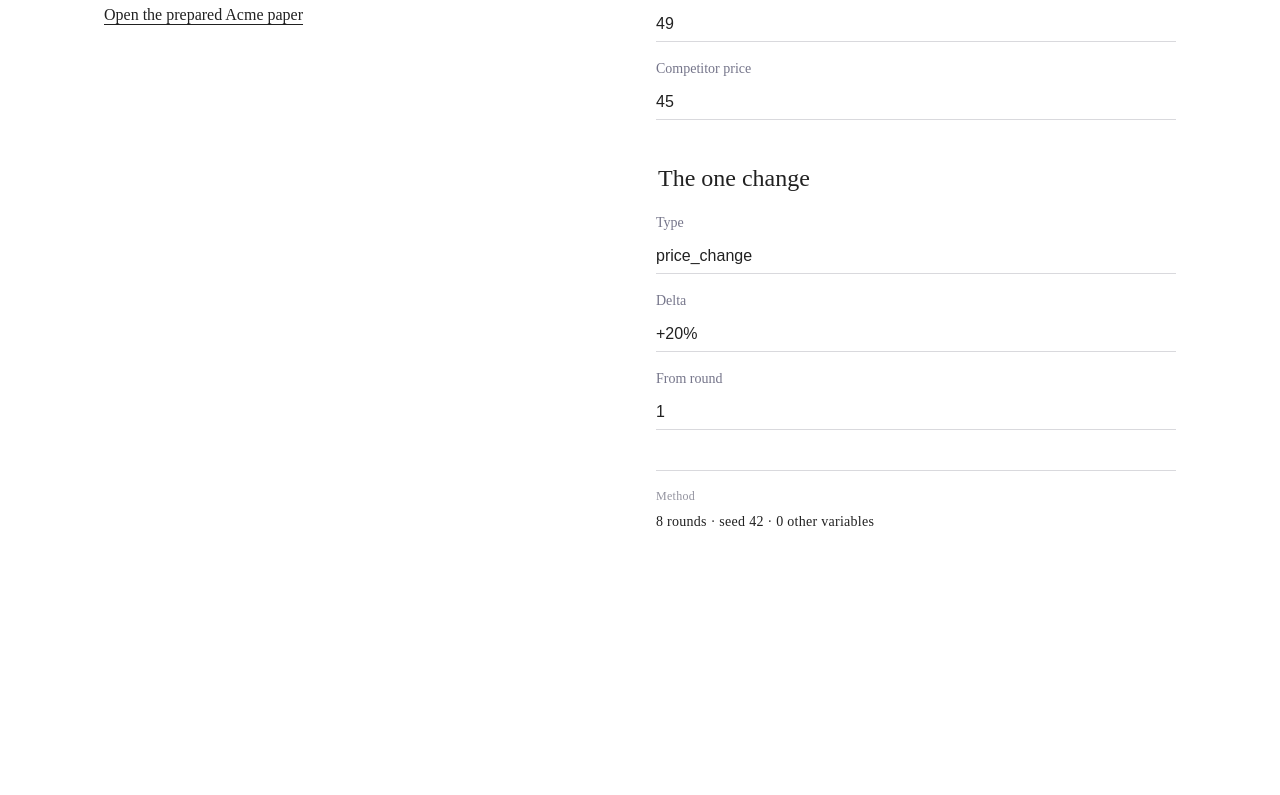
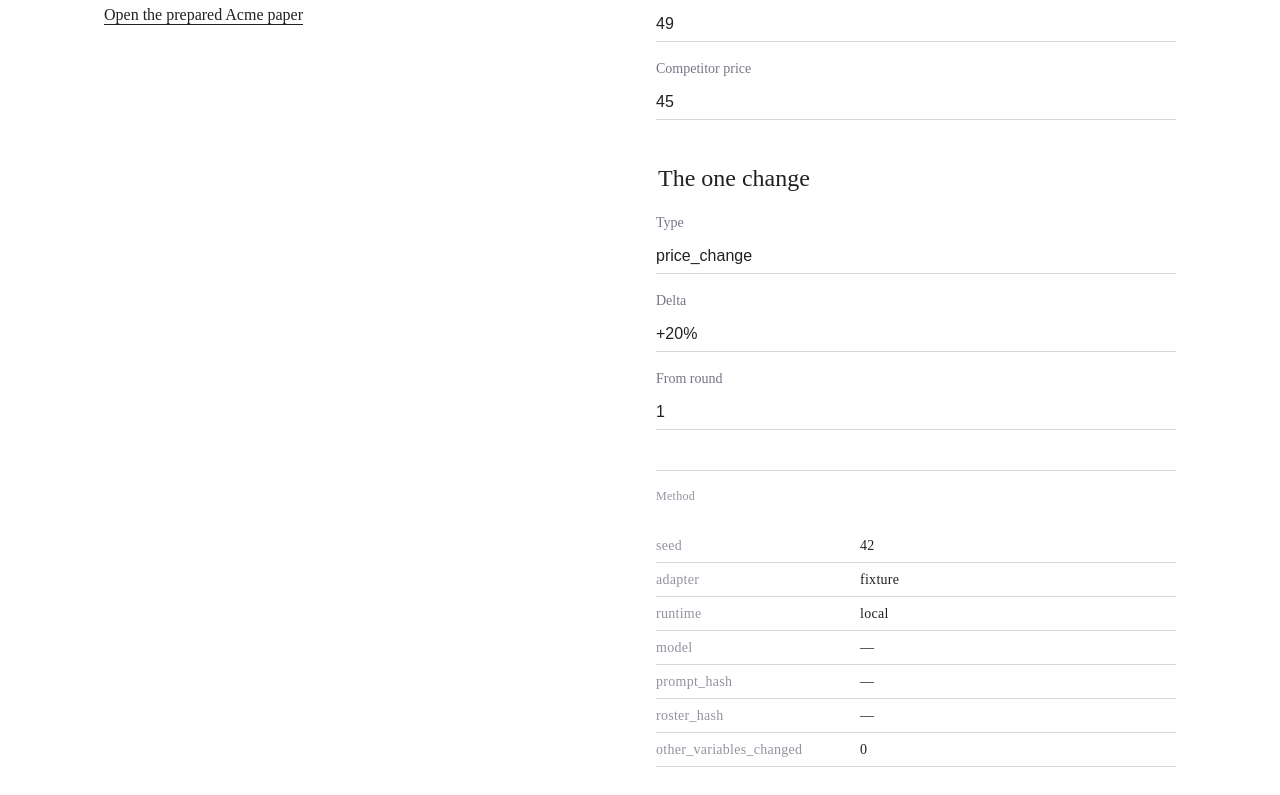
Before and after one commit to manu042k/CursorHackathon, a Next.js app in the folder frontend/: page / in a window 1280 px wide. Shown: the part 401-1196 px from the top of the page. Before the commit the page ends 1013 px from the top, so only its background shows below. Built offline with nearby package versions, Linux system fonts and the light colour scheme; no server answers.

Commit message:
US-C3: show the methods receipt with 0 other variables.
Setup uses em-dashes for pending hashes; the paper fills them from the artifact.

Co-authored-by: Cursor <cursoragent@cursor.com>

```diff
--- a/frontend/package.json
+++ b/frontend/package.json
@@ -7,7 +7,8 @@
     "start": "next start --port 3000",
     "typecheck": "tsc --noEmit",
     "check:c1": "node scripts/check-c1.mjs",
-    "check:c2": "node scripts/check-c2.mjs"
+    "check:c2": "node scripts/check-c2.mjs",
+    "check:c3": "node scripts/check-c3.mjs"
   },
   "dependencies": {
     "next": "^15.1.0",
--- a/frontend/src/app/setup.css
+++ b/frontend/src/app/setup.css
@@ -87,13 +87,6 @@
   color: var(--color-muted);
 }
 
-.method-strip p:last-child {
-  margin: 0;
-  font-family: var(--font-mono);
-  font-size: var(--text-caption);
-  letter-spacing: 0.28px;
-}
-
 .button-secondary {
   color: var(--color-ink);
   text-decoration: underline;
--- a/frontend/src/app/shell.css
+++ b/frontend/src/app/shell.css
@@ -80,3 +80,28 @@
   line-height: 1.1;
   letter-spacing: -0.02em;
 }
+
+.receipt {
+  margin: var(--space-xl) 0 0;
+}
+
+.receipt__row {
+  display: grid;
+  grid-template-columns: minmax(8rem, 12rem) 1fr;
+  gap: var(--space-md);
+  padding: var(--space-xs) 0;
+  border-bottom: 1px solid var(--color-hairline);
+}
+
+.receipt dt,
+.receipt dd {
+  margin: 0;
+  font-family: var(--font-mono);
+  font-size: var(--text-caption);
+  letter-spacing: 0.28px;
+  color: var(--color-ink);
+}
+
+.receipt dt {
+  color: var(--color-muted);
+}
--- a/frontend/src/components/HypothesisForm.tsx
+++ b/frontend/src/components/HypothesisForm.tsx
@@ -3,6 +3,7 @@
 import Link from "next/link";
 import { FormEvent, useMemo, useState } from "react";
 import { ButtonPrimary } from "@/components/ButtonPrimary";
+import { Receipt } from "@/components/Receipt";
 import { ApiDownError, createExperiment } from "@/lib/api";
 import { hypothesisSentence } from "@/lib/price";
 import type { CreateExperimentRequest } from "@/types/contracts";
@@ -153,9 +154,18 @@ export function HypothesisForm() {
         </fieldset>
         <div className="method-strip" aria-label="Method">
           <p className="method-strip__label">Method</p>
-          <p>
-            8 rounds · seed {seed} · 0 other variables
-          </p>
+          <Receipt
+            receipt={{
+              random_seed: seed,
+              prompt_hash: "—",
+              roster_hash: "—",
+              other_variables_changed: 0,
+              adapter: "fixture",
+              runtime: "local",
+              model: "—",
+              tools: [],
+            }}
+          />
         </div>
       </div>
     </form>
--- /dev/null
+++ b/frontend/src/components/Receipt.tsx
@@ -0,0 +1,46 @@
+import type { Receipt as ReceiptModel } from "@/types/contracts";
+
+function shortHash(value: string | undefined): string {
+  if (!value || value === "—") return "—";
+  const hex = value.replace(/^sha256:/, "");
+  if (hex.length <= 8) return value;
+  return `sha256:${hex.slice(0, 8)}`;
+}
+
+const EMPTY: ReceiptModel = {
+  random_seed: 42,
+  prompt_hash: "—",
+  roster_hash: "—",
+  other_variables_changed: 0,
+  adapter: "fixture",
+  runtime: "local",
+  model: "—",
+  tools: [],
+};
+
+type Props = {
+  receipt?: Partial<ReceiptModel> | null;
+};
+
+export function Receipt({ receipt }: Props) {
+  const value = { ...EMPTY, ...receipt };
+  const rows = [
+    ["seed", String(value.random_seed)],
+    ["adapter", value.adapter],
+    ["runtime", value.runtime],
+    ["model", value.model || "—"],
+    ["prompt_hash", shortHash(value.prompt_hash)],
+    ["roster_hash", shortHash(value.roster_hash)],
+    ["other_variables_changed", "0"],
+  ];
+  return (
+    <dl className="receipt">
+      {rows.map(([label, item]) => (
+        <div key={label} className="receipt__row">
+          <dt>{label}</dt>
+          <dd>{item}</dd>
+        </div>
+      ))}
+    </dl>
+  );
+}
```
Also changed, not shown: frontend/scripts/check-c3.mjs (added, +36 -0 lines), frontend/src/app/experiments/[id]/page.tsx (+7 -0 lines).
